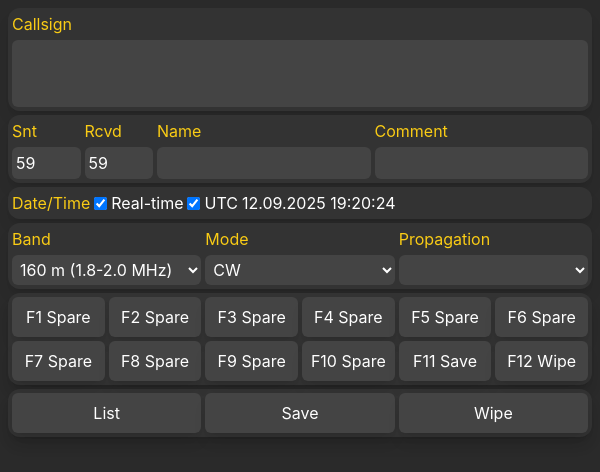
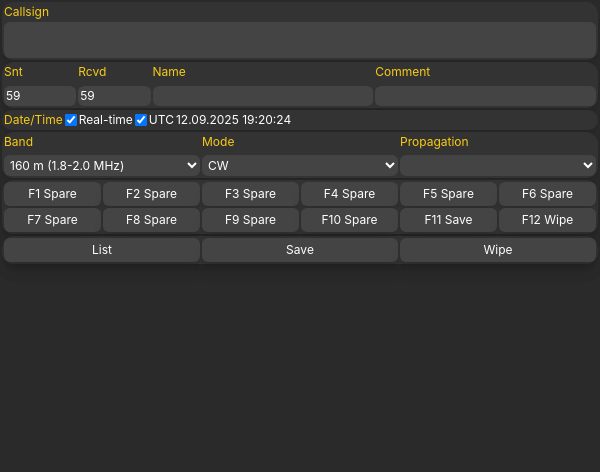
Before and after one commit to ut8uu/ut8uu-U2.Suite, an Electron app: page Sources/U2.Logger/index.html in a window 600 px wide. Drawn offline with nearby package versions, Linux system fonts and the light colour scheme.

Commit message:
Reduced the overall size of fonts

```diff
--- a/Sources/U2.Logger/index.html
+++ b/Sources/U2.Logger/index.html
@@ -11,87 +11,87 @@
         }
     </style>
 </head>
-<body class="bg-[#2a2a2a] text-white p-2">
+<body class="bg-[#2a2a2a] text-white p-0.5">
     <!-- Main Log Form View -->
-    <div id="log-form-view" class="max-w-4xl mx-auto space-y-1">
+    <div id="log-form-view" class="max-w-4xl mx-auto space-y-0.5">
 
         <!-- Callsign Section -->
-        <div class="p-1 bg-[#333] rounded-xl shadow-lg">
-            <label for="callsign" class="text-yellow-400 block mb-1">Callsign</label>
-            <input type="text" id="callsign" value="" class="w-full p-1 bg-[#444] text-white text-5xl border-none rounded-md focus:outline-none focus:ring-2 focus:ring-yellow-400">
+        <div class="p-0.5 bg-[#333] rounded-xl shadow-lg">
+            <label for="callsign" class="text-yellow-400 block text-xs mb-0.5">Callsign</label>
+            <input type="text" id="callsign" value="" class="w-full p-0.5 bg-[#444] text-white text-2xl border-none rounded-md focus:outline-none focus:ring-2 focus:ring-yellow-400">
         </div>
 
         <!-- Snt/Rcvd/Name/Comment Section -->
-        <div class="grid grid-cols-8 gap-1 p-1 bg-[#333] rounded-xl shadow-lg">
+        <div class="grid grid-cols-8 gap-0.5 p-0.5 bg-[#333] rounded-xl shadow-lg">
             <div class="col-span-1">
-                <label for="sent" class="text-yellow-400 block mb-1">Snt</label>
-                <input type="text" id="sent" value="59" class="w-full p-1 bg-[#444] text-white border-none rounded-md focus:outline-none focus:ring-2 focus:ring-yellow-400">
+                <label for="sent" class="text-yellow-400 block text-xs mb-0.5">Snt</label>
+                <input type="text" id="sent" value="59" class="w-full p-0.5 bg-[#444] text-white text-xs border-none rounded-md focus:outline-none focus:ring-2 focus:ring-yellow-400">
             </div>
             <div class="col-span-1">
-                <label for="received" class="text-yellow-400 block mb-1">Rcvd</label>
-                <input type="text" id="received" value="59" class="w-full p-1 bg-[#444] text-white border-none rounded-md focus:outline-none focus:ring-2 focus:ring-yellow-400">
+                <label for="received" class="text-yellow-400 block text-xs mb-0.5">Rcvd</label>
+                <input type="text" id="received" value="59" class="w-full p-0.5 bg-[#444] text-white text-xs border-none rounded-md focus:outline-none focus:ring-2 focus:ring-yellow-400">
             </div>
             <div class="col-span-3">
-                <label for="name" class="text-yellow-400 block mb-1">Name</label>
-                <input type="text" id="name" class="w-full p-1 bg-[#444] text-white border-none rounded-md focus:outline-none focus:ring-2 focus:ring-yellow-400">
+                <label for="name" class="text-yellow-400 block text-xs mb-0.5">Name</label>
+                <input type="text" id="name" class="w-full p-0.5 bg-[#444] text-white text-xs border-none rounded-md focus:outline-none focus:ring-2 focus:ring-yellow-400">
             </div>
             <div class="col-span-3">
-                <label for="comment" class="text-yellow-400 block mb-1">Comment</label>
-                <input type="text" id="comment" class="w-full p-1 bg-[#444] text-white border-none rounded-md focus:outline-none focus:ring-2 focus:ring-yellow-400">
+                <label for="comment" class="text-yellow-400 block text-xs mb-0.5">Comment</label>
+                <input type="text" id="comment" class="w-full p-0.5 bg-[#444] text-white text-xs border-none rounded-md focus:outline-none focus:ring-2 focus:ring-yellow-400">
             </div>
         </div>
 
         <!-- Date/Time Section -->
-        <div class="p-1 bg-[#333] rounded-xl shadow-lg flex items-center space-x-1">
-            <span class="text-yellow-400">Date/Time</span>
-            <div class="flex items-center space-x-1">
-                <input type="checkbox" id="real-time" checked class="form-checkbox text-yellow-400 rounded-sm bg-[#444] border-none focus:ring-2 focus:ring-yellow-400">
-                <label for="real-time" class="text-white">Real-time</label>
+        <div class="p-0.5 bg-[#333] rounded-xl shadow-lg flex items-center space-x-0.5">
+            <span class="text-yellow-400 text-xs">Date/Time</span>
+            <div class="flex items-center space-x-0.5">
+                <input type="checkbox" id="real-time" checked class="form-checkbox text-yellow-400 rounded-sm bg-[#444] border-none focus:ring-2 focus:ring-yellow-400 w-3 h-3">
+                <label for="real-time" class="text-white text-xs">Real-time</label>
             </div>
-            <div class="flex items-center space-x-1">
-                <input type="checkbox" id="utc" checked class="form-checkbox text-yellow-400 rounded-sm bg-[#444] border-none focus:ring-2 focus:ring-yellow-400">
-                <label for="utc" class="text-white">UTC</label>
+            <div class="flex items-center space-x-0.5">
+                <input type="checkbox" id="utc" checked class="form-checkbox text-yellow-400 rounded-sm bg-[#444] border-none focus:ring-2 focus:ring-yellow-400 w-3 h-3">
+                <label for="utc" class="text-white text-xs">UTC</label>
             </div>
-            <div id="date-time" class="text-white ml-auto"></div>
+            <div id="date-time" class="text-white text-xs ml-auto"></div>
         </div>
 
         <!-- Band/Mode/Propagation Section -->
-        <div class="grid grid-cols-3 gap-1 p-1 bg-[#333] rounded-xl shadow-lg">
+        <div class="grid grid-cols-3 gap-0.5 p-0.5 bg-[#333] rounded-xl shadow-lg">
             <div>
-                <label for="band" class="text-yellow-400 block mb-1">Band</label>
-                <select id="band" class="w-full p-1 bg-[#444] text-white border-none rounded-md focus:outline-none focus:ring-2 focus:ring-yellow-400"></select>
+                <label for="band" class="text-yellow-400 block text-xs mb-0.5">Band</label>
+                <select id="band" class="w-full p-0.5 text-xs bg-[#444] text-white border-none rounded-md focus:outline-none focus:ring-2 focus:ring-yellow-400"></select>
             </div>
             <div>
-                <label for="mode" class="text-yellow-400 block mb-1">Mode</label>
-                <select id="mode" class="w-full p-1 bg-[#444] text-white border-none rounded-md focus:outline-none focus:ring-2 focus:ring-yellow-400"></select>
+                <label for="mode" class="text-yellow-400 block text-xs mb-0.5">Mode</label>
+                <select id="mode" class="w-full p-0.5 text-xs bg-[#444] text-white border-none rounded-md focus:outline-none focus:ring-2 focus:ring-yellow-400"></select>
             </div>
             <div>
-                <label for="propagation" class="text-yellow-400 block mb-1">Propagation</label>
-                <select id="propagation" class="w-full p-1 bg-[#444] text-white border-none rounded-md focus:outline-none focus:ring-2 focus:ring-yellow-400"></select>
+                <label for="propagation" class="text-yellow-400 block text-xs mb-0.5">Propagation</label>
+                <select id="propagation" class="w-full p-0.5 text-xs bg-[#444] text-white border-none rounded-md focus:outline-none focus:ring-2 focus:ring-yellow-400"></select>
             </div>
         </div>
 
         <!-- Function Buttons Section -->
-        <div class="grid grid-cols-6 gap-1 p-1 bg-[#333] rounded-xl shadow-lg">
-            <button id="f1Button" class="p-2 bg-[#444] text-white rounded-md shadow-lg transition-colors hover:bg-gray-600 focus:outline-none focus:ring-2 focus:ring-yellow-400">F1 Spare</button>
-            <button id="f2Button" class="p-2 bg-[#444] text-white rounded-md shadow-lg transition-colors hover:bg-gray-600 focus:outline-none focus:ring-2 focus:ring-yellow-400">F2 Spare</button>
-            <button id="f3Button" class="p-2 bg-[#444] text-white rounded-md shadow-lg transition-colors hover:bg-gray-600 focus:outline-none focus:ring-2 focus:ring-yellow-400">F3 Spare</button>
-            <button id="f4Button" class="p-2 bg-[#444] text-white rounded-md shadow-lg transition-colors hover:bg-gray-600 focus:outline-none focus:ring-2 focus:ring-yellow-400">F4 Spare</button>
-            <button id="f5Button" class="p-2 bg-[#444] text-white rounded-md shadow-lg transition-colors hover:bg-gray-600 focus:outline-none focus:ring-2 focus:ring-yellow-400">F5 Spare</button>
-            <button id="f6Button" class="p-2 bg-[#444] text-white rounded-md shadow-lg transition-colors hover:bg-gray-600 focus:outline-none focus:ring-2 focus:ring-yellow-400">F6 Spare</button>
-            <button id="f7Button" class="p-2 bg-[#444] text-white rounded-md shadow-lg transition-colors hover:bg-gray-600 focus:outline-none focus:ring-2 focus:ring-yellow-400">F7 Spare</button>
-            <button id="f8Button" class="p-2 bg-[#444] text-white rounded-md shadow-lg transition-colors hover:bg-gray-600 focus:outline-none focus:ring-2 focus:ring-yellow-400">F8 Spare</button>
-            <button id="f9Button" class="p-2 bg-[#444] text-white rounded-md shadow-lg transition-colors hover:bg-gray-600 focus:outline-none focus:ring-2 focus:ring-yellow-400">F9 Spare</button>
-            <button id="f10Button" class="p-2 bg-[#444] text-white rounded-md shadow-lg transition-colors hover:bg-gray-600 focus:outline-none focus:ring-2 focus:ring-yellow-400">F10 Spare</button>
-            <button id="f11Button" class="p-2 bg-[#444] text-white rounded-md shadow-lg transition-colors hover:bg-gray-600 focus:outline-none focus:ring-2 focus:ring-yellow-400">F11 Save</button>
-            <button id="f12Button" class="p-2 bg-[#444] text-white rounded-md shadow-lg transition-colors hover:bg-gray-600 focus:outline-none focus:ring-2 focus:ring-yellow-400">F12 Wipe</button>
+        <div class="grid grid-cols-6 gap-0.5 p-0.5 bg-[#333] rounded-xl shadow-lg">
+            <button id="f1Button" class="p-1 bg-[#444] text-white text-xs rounded-md shadow-lg transition-colors hover:bg-gray-600 focus:outline-none focus:ring-2 focus:ring-yellow-400">F1 Spare</button>
+            <button id="f2Button" class="p-1 bg-[#444] text-white text-xs rounded-md shadow-lg transition-colors hover:bg-gray-600 focus:outline-none focus:ring-2 focus:ring-yellow-400">F2 Spare</button>
+            <button id="f3Button" class="p-1 bg-[#444] text-white text-xs rounded-md shadow-lg transition-colors hover:bg-gray-600 focus:outline-none focus:ring-2 focus:ring-yellow-400">F3 Spare</button>
+            <button id="f4Button" class="p-1 bg-[#444] text-white text-xs rounded-md shadow-lg transition-colors hover:bg-gray-600 focus:outline-none focus:ring-2 focus:ring-yellow-400">F4 Spare</button>
+            <button id="f5Button" class="p-1 bg-[#444] text-white text-xs rounded-md shadow-lg transition-colors hover:bg-gray-600 focus:outline-none focus:ring-2 focus:ring-yellow-400">F5 Spare</button>
+            <button id="f6Button" class="p-1 bg-[#444] text-white text-xs rounded-md shadow-lg transition-colors hover:bg-gray-600 focus:outline-none focus:ring-2 focus:ring-yellow-400">F6 Spare</button>
+            <button id="f7Button" class="p-1 bg-[#444] text-white text-xs rounded-md shadow-lg transition-colors hover:bg-gray-600 focus:outline-none focus:ring-2 focus:ring-yellow-400">F7 Spare</button>
+            <button id="f8Button" class="p-1 bg-[#444] text-white text-xs rounded-md shadow-lg transition-colors hover:bg-gray-600 focus:outline-none focus:ring-2 focus:ring-yellow-400">F8 Spare</button>
+            <button id="f9Button" class="p-1 bg-[#444] text-white text-xs rounded-md shadow-lg transition-colors hover:bg-gray-600 focus:outline-none focus:ring-2 focus:ring-yellow-400">F9 Spare</button>
+            <button id="f10Button" class="p-1 bg-[#444] text-white text-xs rounded-md shadow-lg transition-colors hover:bg-gray-600 focus:outline-none focus:ring-2 focus:ring-yellow-400">F10 Spare</button>
+            <button id="f11Button" class="p-1 bg-[#444] text-white text-xs rounded-md shadow-lg transition-colors hover:bg-gray-600 focus:outline-none focus:ring-2 focus:ring-yellow-400">F11 Save</button>
+            <button id="f12Button" class="p-1 bg-[#444] text-white text-xs rounded-md shadow-lg transition-colors hover:bg-gray-600 focus:outline-none focus:ring-2 focus:ring-yellow-400">F12 Wipe</button>
         </div>
 
         <!-- New Row of Buttons -->
-        <div class="grid grid-cols-3 gap-1 p-1 bg-[#333] rounded-xl shadow-lg">
-            <button id="listButton" class="p-2 bg-[#444] text-white rounded-md shadow-lg transition-colors hover:bg-gray-600 focus:outline-none focus:ring-2 focus:ring-yellow-400">List</button>
-            <button id="saveButton2" class="p-2 bg-[#444] text-white rounded-md shadow-lg transition-colors hover:bg-gray-600 focus:outline-none focus:ring-2 focus:ring-yellow-400">Save</button>
-            <button id="wipeButton" class="p-2 bg-[#444] text-white rounded-md shadow-lg transition-colors hover:bg-gray-600 focus:outline-none focus:ring-2 focus:ring-yellow-400">Wipe</button>
+        <div class="grid grid-cols-3 gap-0.5 p-0.5 bg-[#333] rounded-xl shadow-lg">
+            <button id="listButton" class="p-1 bg-[#444] text-white text-xs rounded-md shadow-lg transition-colors hover:bg-gray-600 focus:outline-none focus:ring-2 focus:ring-yellow-400">List</button>
+            <button id="saveButton2" class="p-1 bg-[#444] text-white text-xs rounded-md shadow-lg transition-colors hover:bg-gray-600 focus:outline-none focus:ring-2 focus:ring-yellow-400">Save</button>
+            <button id="wipeButton" class="p-1 bg-[#444] text-white text-xs rounded-md shadow-lg transition-colors hover:bg-gray-600 focus:outline-none focus:ring-2 focus:ring-yellow-400">Wipe</button>
         </div>
     </div>
 
```
Also changed, not shown: Sources/U2.Logger/main.js (+4 -4 lines).
